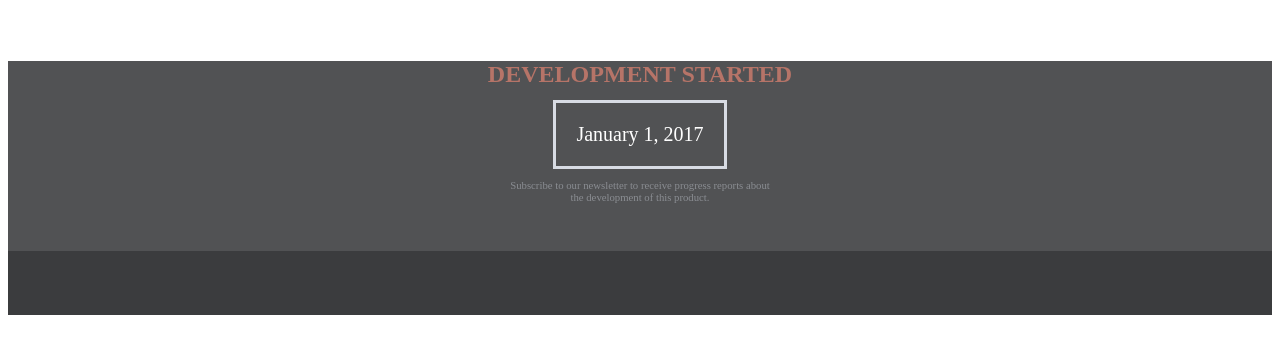
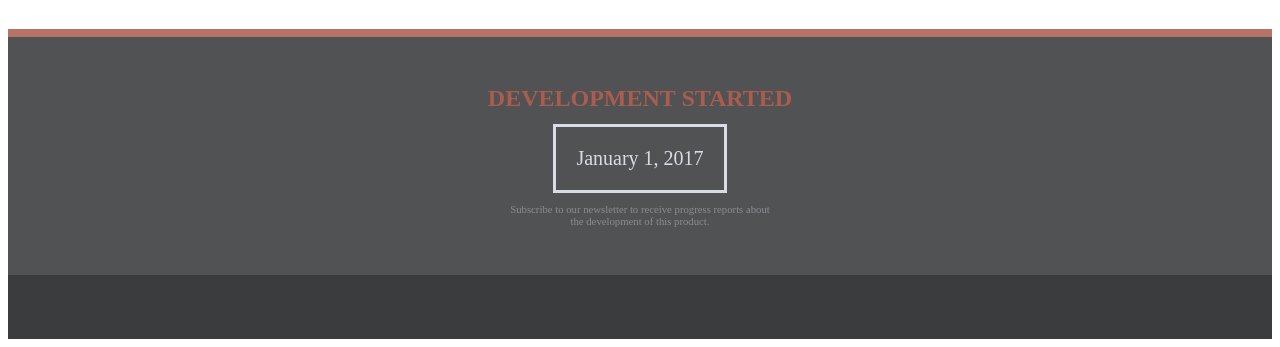
Before and after one commit to withpulp/castmaker, a Gatsby site: page /about in a window 1280 px wide. Shown: the part 563-910 px from the top of the page. Before the commit the page ends 886 px from the top, so only its background shows below. Built offline with nearby package versions, Linux system fonts and the light colour scheme; Gatsby itself is replaced by a stand-in of ours.

Commit message:
style updates to counter

```diff
--- a/src/components/countdown/index.css
+++ b/src/components/countdown/index.css
@@ -3,7 +3,7 @@
   margin: 0;
   padding: 1em;
   border: 0.15em solid #d8dce4;
-  color: #fff;
+  color: #d8dce4;
   font-size: 125%;
   font-weight: normal;
 }
--- a/src/components/countup/index.css
+++ b/src/components/countup/index.css
@@ -3,7 +3,7 @@
   margin: 0;
   padding: 1em;
   border: 0.15em solid #d8dce4;
-  color: #fff;
+  color: #d8dce4;
   font-size: 125%;
   font-weight: normal;
 }
--- a/src/containers/counter/index.css
+++ b/src/containers/counter/index.css
@@ -1,5 +1,6 @@
 .counter.section {
   margin-bottom: 0;
+  border-top: 0.5em solid #b67468;
   border-bottom: 4em solid #3b3c3e;
   background-color: #515254;
   color: #d8dce4;
@@ -13,7 +14,7 @@
 
 .counter.section .figure .title {
   margin-bottom: 0.5em;
-  color: #b67468;
+  color: #aa5d4e;
   text-transform: uppercase;
 }
 
```
